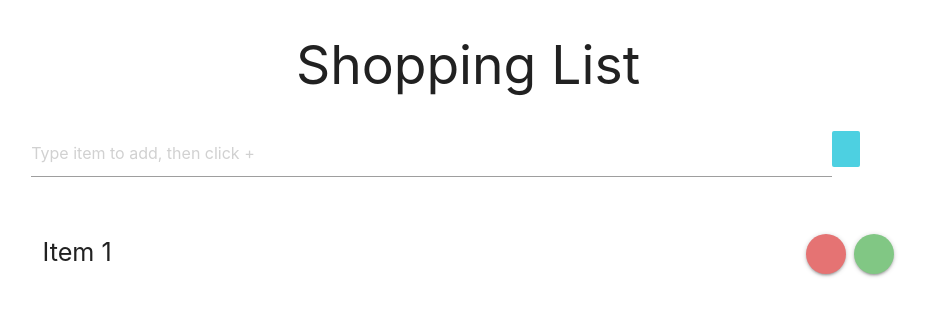
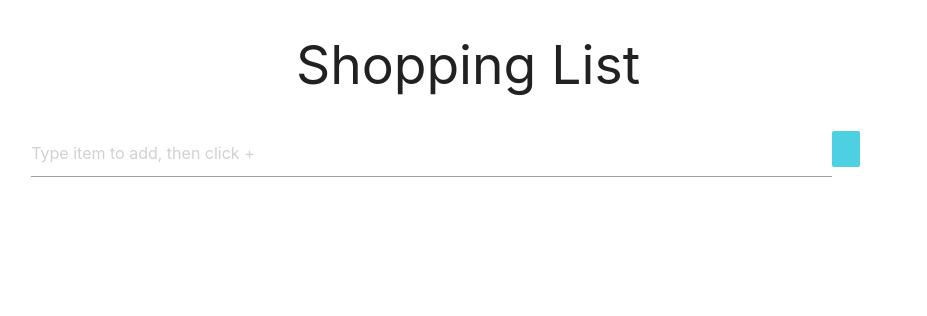
Before and after one commit to andypyle/jquery-shopping-list, a plain HTML site: page index.html in a window 1280 px wide. Shown: the whole page, without its empty margins (172-1099 px from the left). Drawn offline with nearby package versions, Linux system fonts and the light colour scheme.

Commit message:
Added jQuery interactivity to shopping list.

```diff
--- a/index.html
+++ b/index.html
@@ -33,17 +33,6 @@
 			<div class="row">
 				<div class="col s12">
 					<ul class="shopping-list col s12">
-						<li class="row">
-							<div class="col s12">
-								<p class="flow-text">Item 1
-									<span class="right">
-										<a href="#!" class="btn-floating btn-flat hide-on-med-and-up"><i class="cyan-text mdi-navigation-more-horiz"></i></a>
-										<a href="#!" class="btn-floating red lighten-2 hide-on-small-only"><i class="mdi-navigation-close"></i></a>
-										<a href="#!" class="btn-floating green lighten-2 hide-on-small-only"><i class="mdi-navigation-check"></i></a>
-									</span>
-								</p>
-							</div>
-						</li>
 
 					</ul>
 				</div>
```
